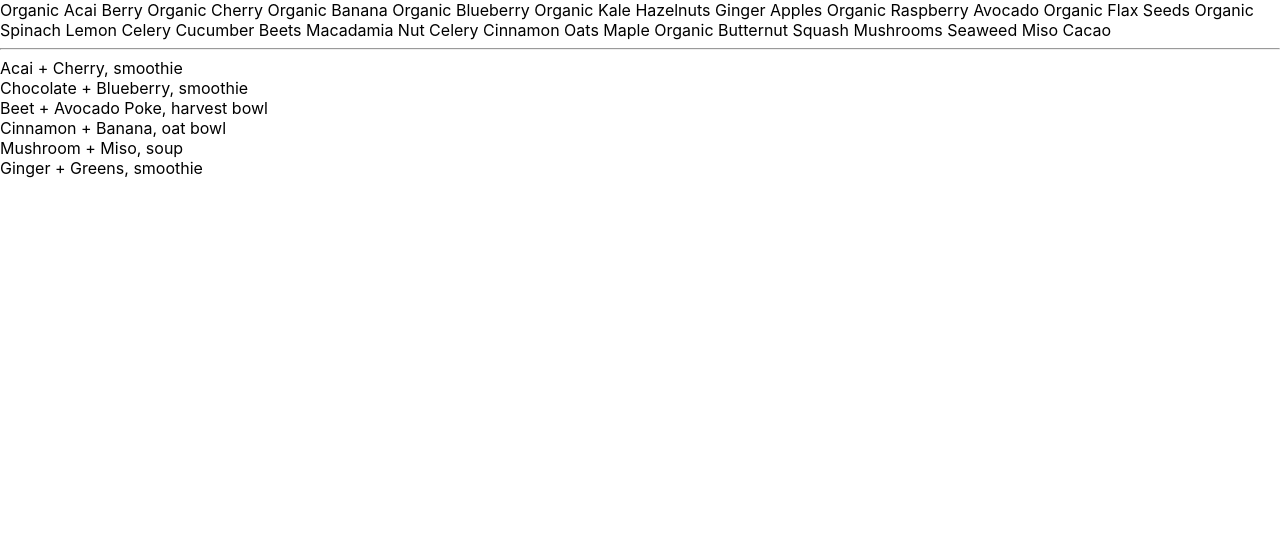
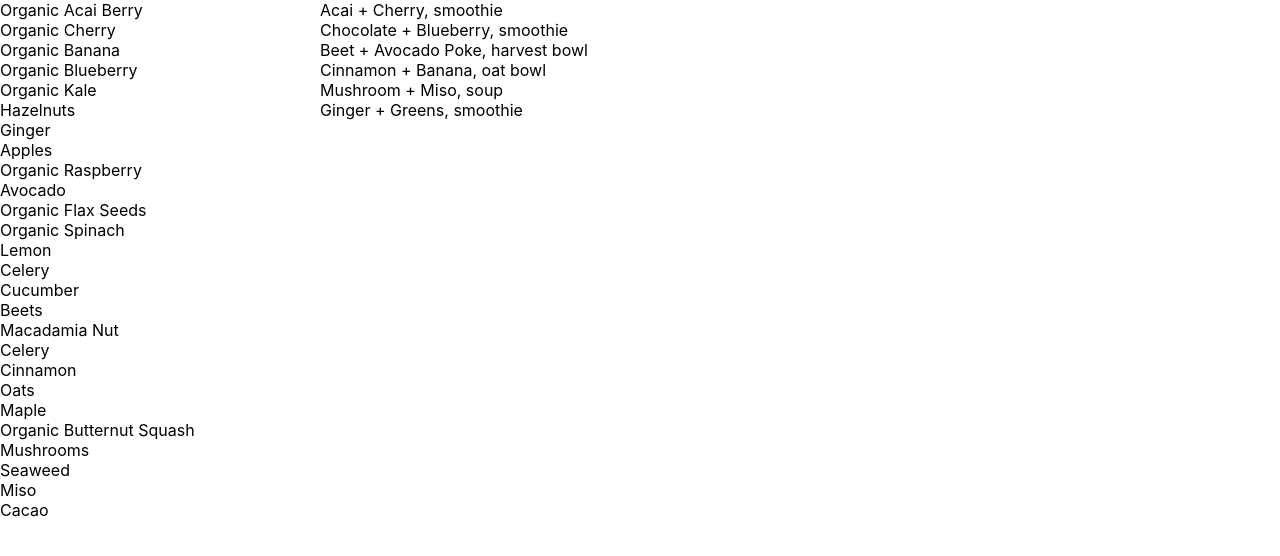
Before and after one commit to stvedt/product-filter, a React (Create React App) app: page / in a window 1280 px wide. Shown: the top 556 px of the page. Built offline with nearby package versions, Linux system fonts and the light colour scheme.

Commit message:
abstract filtering out of render portion of component and add some edge case handling empty state

```diff
--- a/src/ProductListing.jsx
+++ b/src/ProductListing.jsx
@@ -16,29 +16,32 @@ function Listing() {
     }
     setActiveIngredient(id);
   }
+
+  const filterdProducts = productList.filter(
+    (product) =>
+      !activeIngredient || product.ingredient_ids.includes(activeIngredient)
+  );
   return (
-    <div>
+    <div className="listing-page">
       <div className="ingredients">
         {ingredientList.map((ingredient) => (
-          <span
+          <div
             onClick={() => onClickIngredient(ingredient.id)}
-            className={ingredient.id === activeIngredient ? "active" : ""}
+            className={
+              ingredient.id === activeIngredient
+                ? "ingredient active"
+                : "ingredient"
+            }
           >
             {`${ingredient.name} `}
-          </span>
+          </div>
         ))}
       </div>
-      <hr />
       <div className="products">
-        {productList
-          .filter(
-            (product) =>
-              !activeIngredient ||
-              product.ingredient_ids.includes(activeIngredient)
-          )
-          .map((product) => (
-            <ProductDetail product={product} key={product.id} />
-          ))}
+        {!filterdProducts.length && <span>No products matching filter</span>}
+        {filterdProducts.map((product) => (
+          <ProductDetail product={product} key={product.id} />
+        ))}
       </div>
     </div>
   );
```
